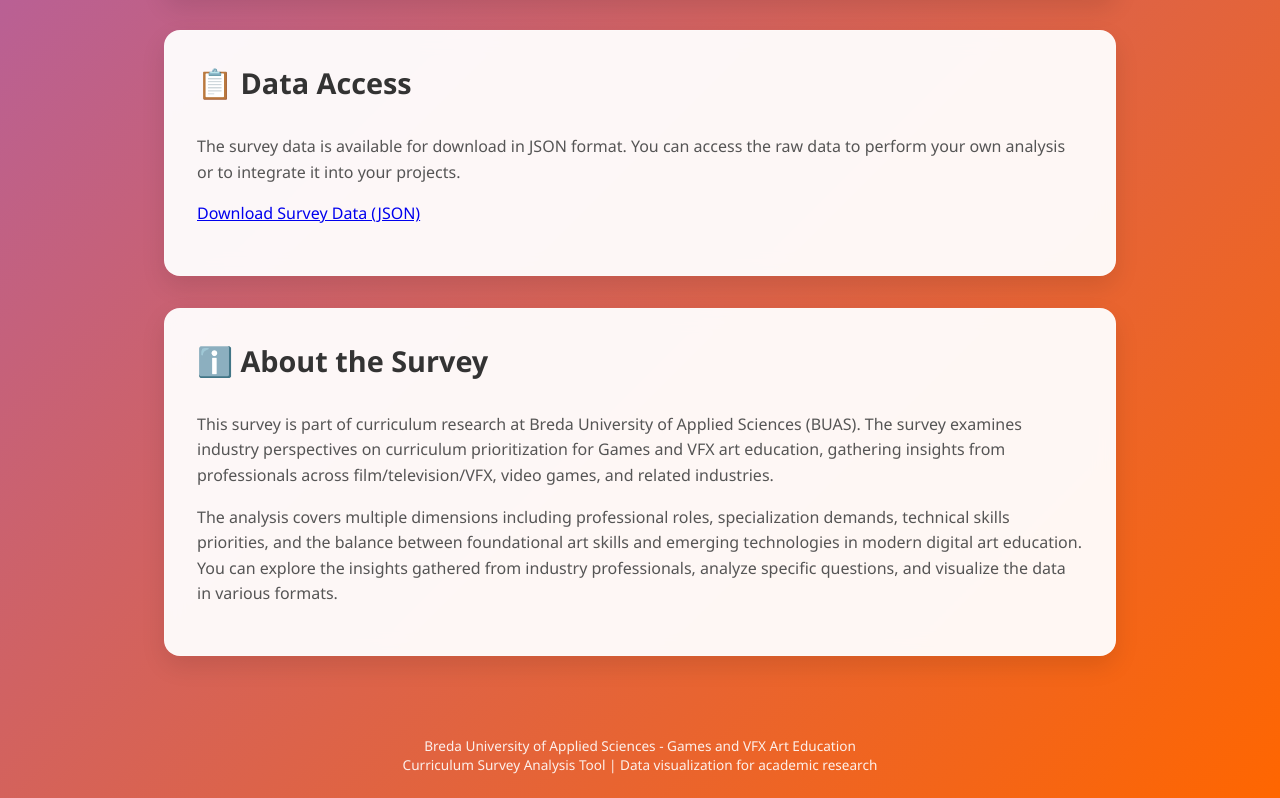
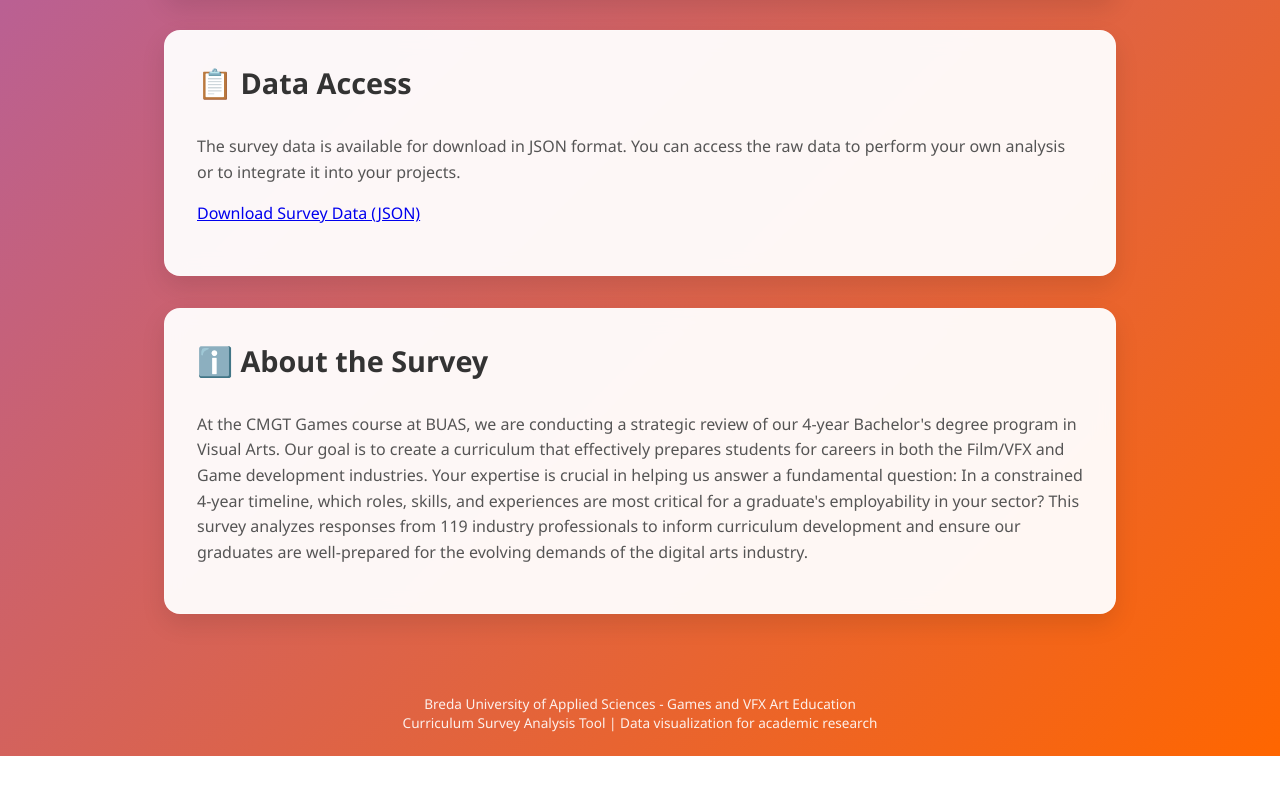
Before and after one commit to BredaUniversityGames/curriculum-prioritization-vfx, a plain HTML site: page index.html in a window 1280 px wide. Shown: the part 1371-2169 px from the top of the page. After the commit the page ends 2127 px from the top, so only its background shows below. Drawn offline with nearby package versions, Linux system fonts and the light colour scheme.

Commit message:
🗨️ new description

```diff
--- a/index.html
+++ b/index.html
@@ -549,15 +549,7 @@
             <h2>ℹ️ About the Survey</h2>
             <div class="description">
                 <p>
-                    This survey is part of curriculum research at Breda University of Applied Sciences (BUAS).
-                    The survey examines industry perspectives on curriculum prioritization for Games and VFX art education,
-                    gathering insights from professionals across film/television/VFX, video games, and related industries.
-                </p>
-                <p>
-                    The analysis covers multiple dimensions including professional roles, specialization demands,
-                    technical skills priorities, and the balance between foundational art skills and emerging technologies
-                    in modern digital art education. You can explore the insights gathered from industry professionals, analyze specific
-                    questions, and visualize the data in various formats.
+                    At the CMGT Games course at BUAS, we are conducting a strategic review of our 4-year Bachelor's degree program in Visual Arts. Our goal is to create a curriculum that effectively prepares students for careers in both the Film/VFX and Game development industries. Your expertise is crucial in helping us answer a fundamental question: In a constrained 4-year timeline, which roles, skills, and experiences are most critical for a graduate's employability in your sector? This survey analyzes responses from 119 industry professionals to inform curriculum development and ensure our graduates are well-prepared for the evolving demands of the digital arts industry.
                 </p>
             </div>
         </div>
```
